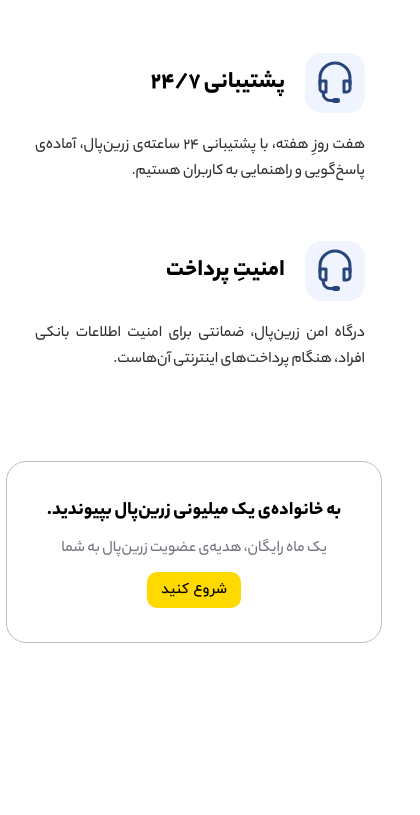
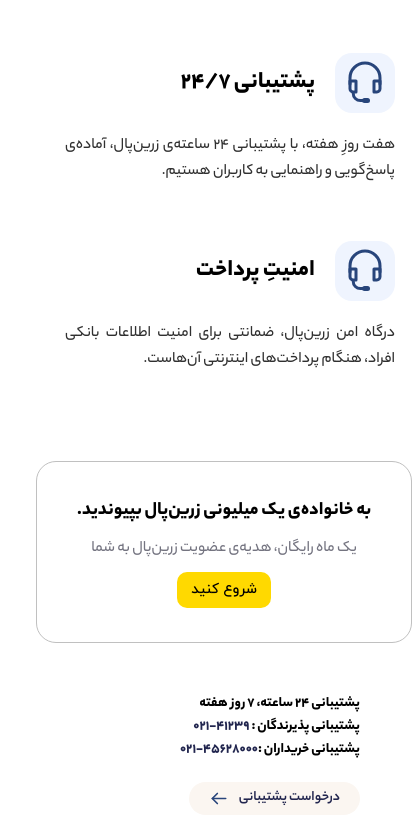
Before and after one commit to vajihe410/Zarinpal-Website, a plain HTML site: page insex.html in a window 390 px wide. Shown: the part 4077-4892 px from the top of the page, 420 px wide, since content can reach past the window. Before the commit the page ends 4720 px from the top, so only its background shows below. Drawn offline with Linux system fonts and the light colour scheme.

Commit message:
support part created

```diff
--- a/insex.html
+++ b/insex.html
@@ -270,6 +270,18 @@
         <p>یک ماه رایگان، هدیه‌ی عضویت زرین‌پال به شما</p>
         <a href="#">شروع کنید</a>
     </div>
+    <div class="support">
+        <div class="support-number">
+            <p>
+              <span>پشتیبانی ۲۴ ساعته، ۷ روز هفته <span class="line"> | </span></span>
+              <span>   پشتیبانی پذیرندگان :   <span class="number">۴۱۲۳۹-۰۲۱</span><span class="line"> | </span></span>
+              <span>پشتیبانی خریداران :<span class="number">۴۵۶۲۸۰۰۰-۰۲۱</span></span>
+        </div>
+        <div class="support-request">
+            <p>درخواست پشتیبانی</p>
+            <img src="./image/arrow.svg" alt="">
+        </div>
+    </div>
     <script src="./script.js"></script>
 </body>
 </html>
--- a/style.css
+++ b/style.css
@@ -448,6 +448,40 @@ header{
     border-radius: 10px;
     margin-top: 10px;
 }
+.support{
+    display: flex;
+    flex-direction: row;
+    justify-content: space-between;
+    align-items: center;
+    width: 1110px;
+    height: 70px;
+    padding: 0 30px;
+    margin: 50px auto;
+    background-color: #fbf6f1;
+    border-radius: 35px;
+}
+.support-number p{
+    font-family:"YekanBakhHeavy";
+    font-size: 1.3rem;
+}
+.support-request{
+    display: flex
+}
+.support-request p{
+    font-family: "YekanBakhBold";
+    font-size: 1.3rem;
+    color: #21254e;
+}
+.support-request img{
+    width: 20px;
+    margin-right: 10px;
+}
+.line{
+    margin: 0 15px;
+}
+.number{
+    color: #21254e;
+}
 @keyframes show{
     0%{
         opacity: 0;
@@ -509,6 +543,18 @@ header{
     .start-box{
         width: 940px;
     }
+    .support{
+        width: calc(100% - 120px);
+    }
+    .support-number p{
+        font-size: 14px;
+    }
+    .support-request p{
+        font-size: 16px;
+    }
+    .number{
+        font-size:1.3rem ;
+    }
  }
 @media(max-width:990px){
     header{
@@ -559,6 +605,21 @@ header{
         margin: 0 38px;
         width: calc(100% - 76px);
       }
+      .support{
+        flex-direction: column;
+        align-items: flex-start;
+        background: none;
+      }
+      .support-request{
+        background-color: #fbf6f1;
+        padding: 5px 20px ;
+        border-radius: 35px;
+        margin-top: 20px;
+
+      }
+      .support-request p,.support-number p{
+        font-size: 1.1rem;
+      }
 }
 @media(max-width:768px){
     header{
@@ -602,6 +663,13 @@ header{
         margin: 0 8px;
         width: calc(100% - 16px);
       }
+      .support{
+        width: calc(100% - 60px);
+        margin: 50px 30px;
+      }
+     .support-request p,.support-number p{
+        font-size: 1.1rem;
+      }
 }
 @media (max-width: 575px) {
     .banner {
@@ -640,4 +708,15 @@ header{
      .start-box p{
         font-size: 1rem;
      }
+     .support-number p {
+        font-size: 0.9rem;
+        display: flex;
+        flex-direction: column;
+     }
+     .support-request p,.support-number span{
+        font-size: 0.9rem;
+      }
+      .line{
+        display: none;
+      }
 }
```
